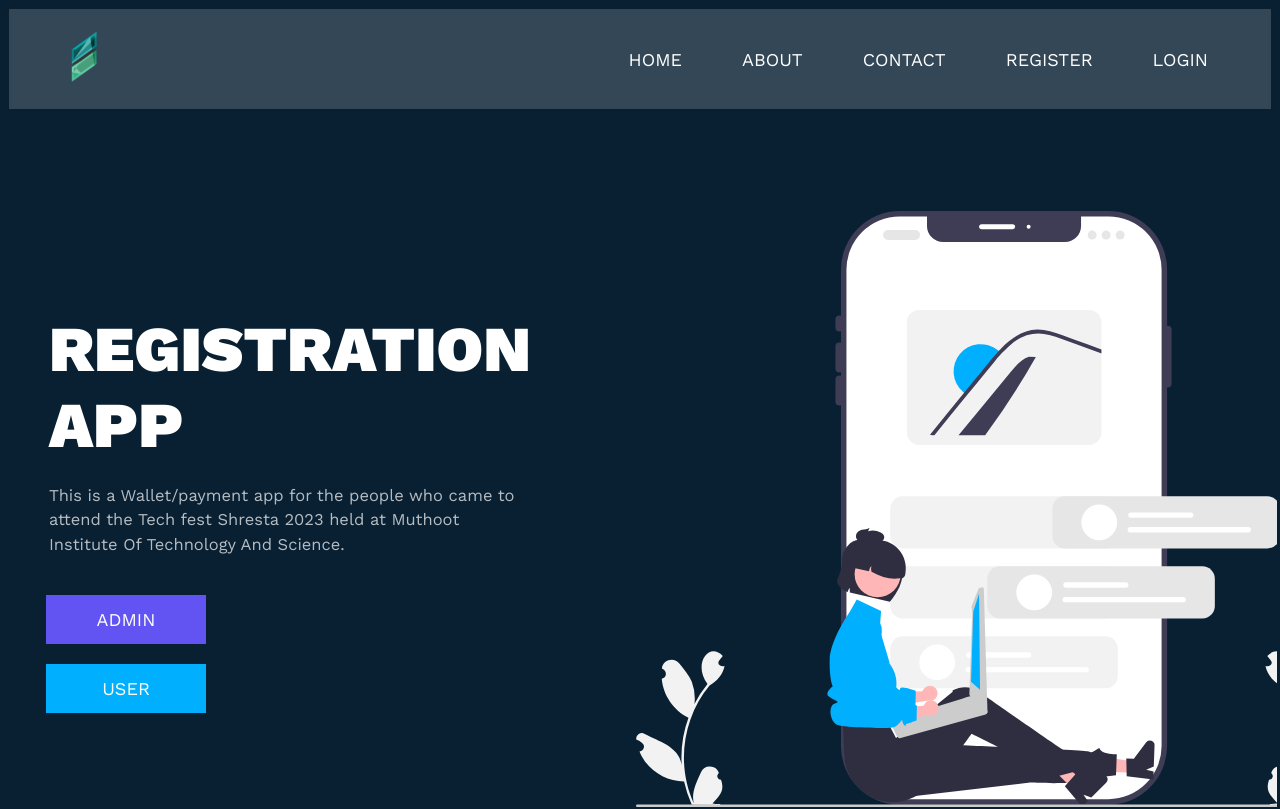
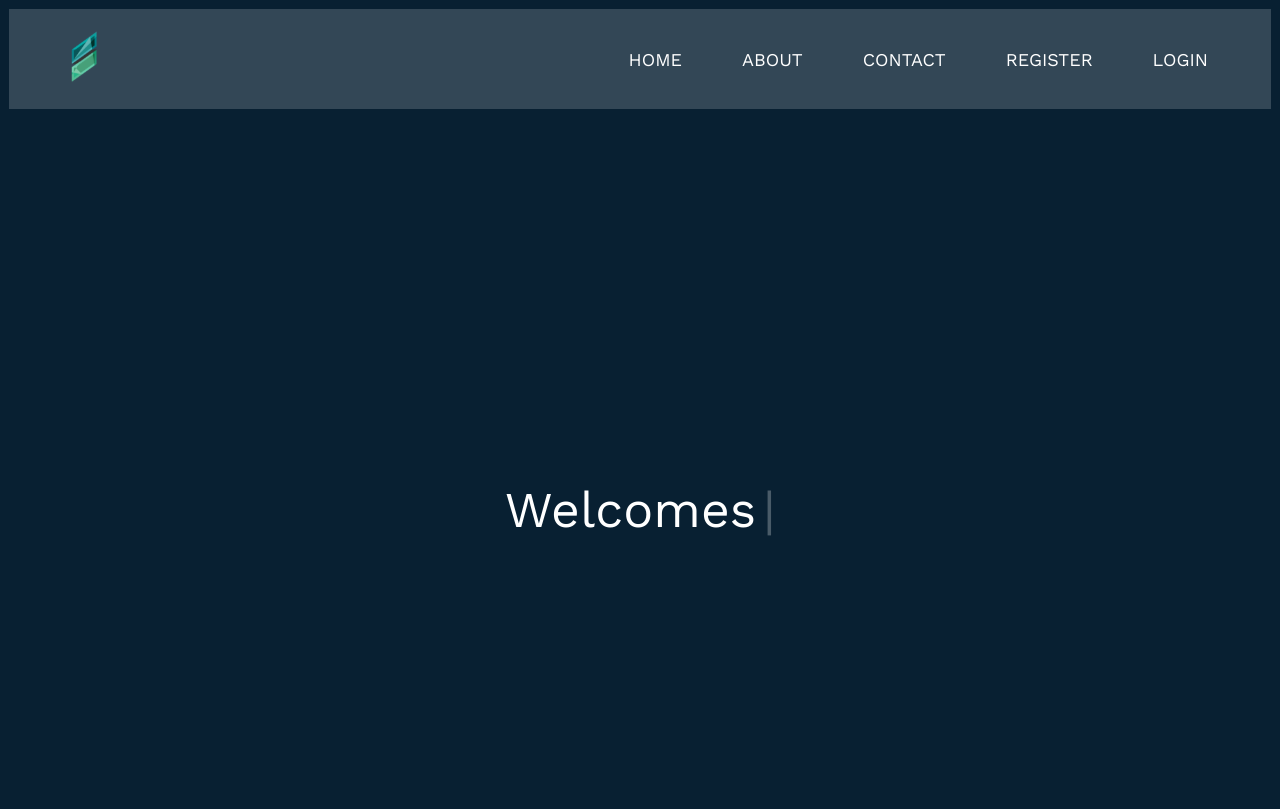
Before and after one commit to sharunraj/Shreshta-Registration-App, a React (Vite) app: page / in a window 1280 px wide. Shown: the top 809 px of the page. Built offline with nearby package versions, Linux system fonts and the light colour scheme.

Commit message:
typerwriter and border changes

```diff
--- a/package.json
+++ b/package.json
@@ -13,7 +13,8 @@
     "react": "^18.2.0",
     "react-dom": "^18.2.0",
     "react-router-dom": "^6.8.1",
-    "styled-components": "^5.3.6"
+    "styled-components": "^5.3.6",
+    "typewriter-effect": "^2.19.0"
   },
   "devDependencies": {
     "@types/react": "^18.0.27",
--- a/src/App.jsx
+++ b/src/App.jsx
@@ -10,7 +10,7 @@ import Footer from './components/footer';
 import {ThemeProvider} from "styled-components";
 import './App.css'
 import { GlobalStyle } from './GlobalStyle';
-
+import Typewriter from "typewriter-effect";
 const App = () => {
   const theme ={
     colors:{
@@ -38,6 +38,26 @@ const App = () => {
   <GlobalStyle />
   <BrowserRouter>
   <Header />
+        <div className="typ">
+          <Typewriter
+
+            onInit={(typewriter) => {
+
+              typewriter
+
+                .typeString("SHRESTHA 2023")
+
+                .pauseFor(1000)
+                .deleteAll()
+                .typeString("Welcomes You")
+                .pauseFor(1000)
+                .deleteAll()
+                .typeString("Scroll Down👇")
+                .start();
+
+            }}
+          />
+        </div>
   <Routes>
     <Route path='/' element ={<Home />}/>
     <Route path='/about' element={<About />} />
--- a/src/components/HeroSection.jsx
+++ b/src/components/HeroSection.jsx
@@ -22,7 +22,7 @@ const HeroSection = (props) => {
             </div>
             <div className='section-hero-image'>
                 <picture>
-                  <img src="./images/hero.svg" alt="heroimg" className='.hero-img'/>
+                  <img src="./images/logo.svg" width={400} alt="heroimg" className='.hero-img'/>
                 </picture>
 
             </div>
@@ -37,13 +37,20 @@ const Wrapper = styled.section`
     display: flex;
     flex-direction: column;
     justify-content: center;
+
+  }
+  .container{
+    background-color:#334756;
+    border-radius: 5rem;
+    padding-left:5rem;
+
   }
   .btn {
     max-width:16rem;
 
   }
   .User-btn{
-    background-color: #00b0ff;
+    background-color: #47a079;
     margin-top: 2rem;
 
   }
--- a/src/index.css
+++ b/src/index.css
@@ -0,0 +1,12 @@
+.typ {
+
+    margin: 0;
+    padding: 0;
+    box-sizing: border-box;
+    height: 100vh;
+    display: grid;
+    place-items: center;
+    font-size: 50px;
+    color: #fff;
+    font-family: "Lexend Deca Light";
+}
--- a/src/styles/Button.js
+++ b/src/styles/Button.js
@@ -3,7 +3,7 @@ import styled from "styled-components";
 export const Button = styled.button`
   text-decoration: none;
   max-width: auto;
-  background-color: rgb(98 84 243);
+  background-color: #05aeaa;
   color: rgb(255 255 255);
   padding: 1.4rem 2.4rem;
   border: none;
```
Also changed, not shown: 1 other file (tests, documents, lock files or other folders).
